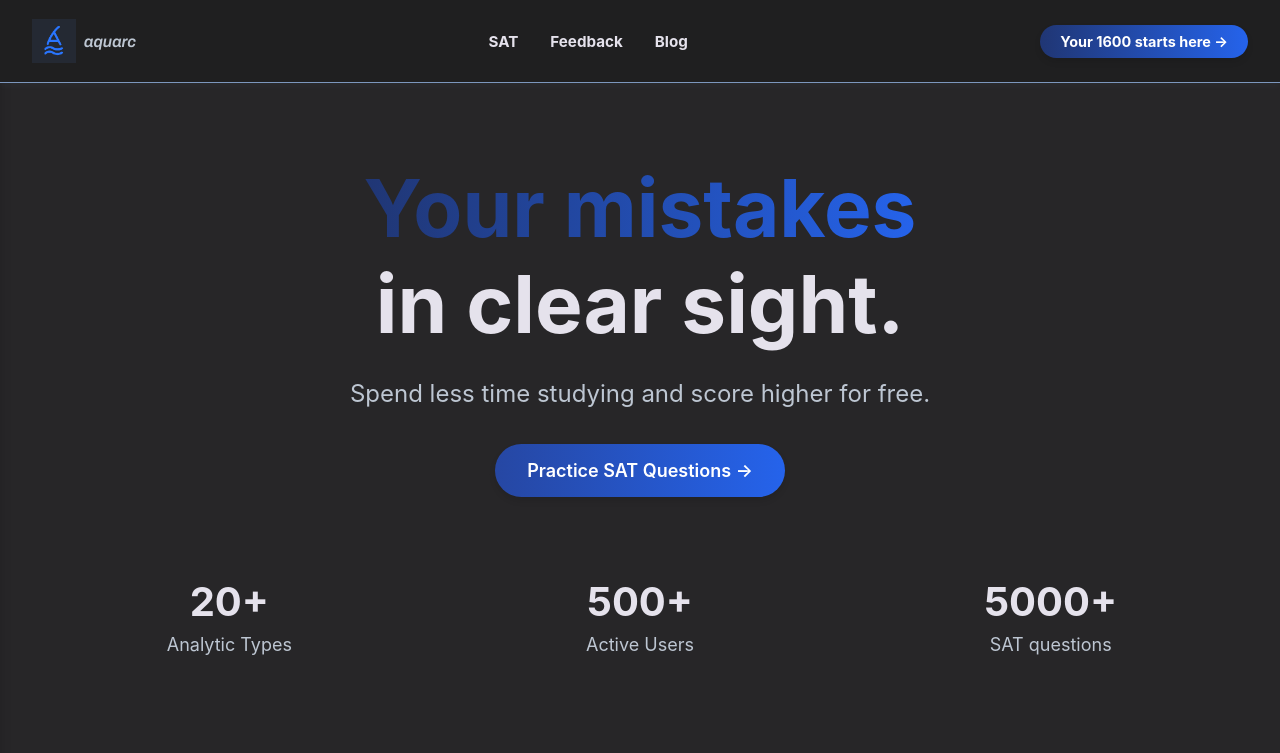
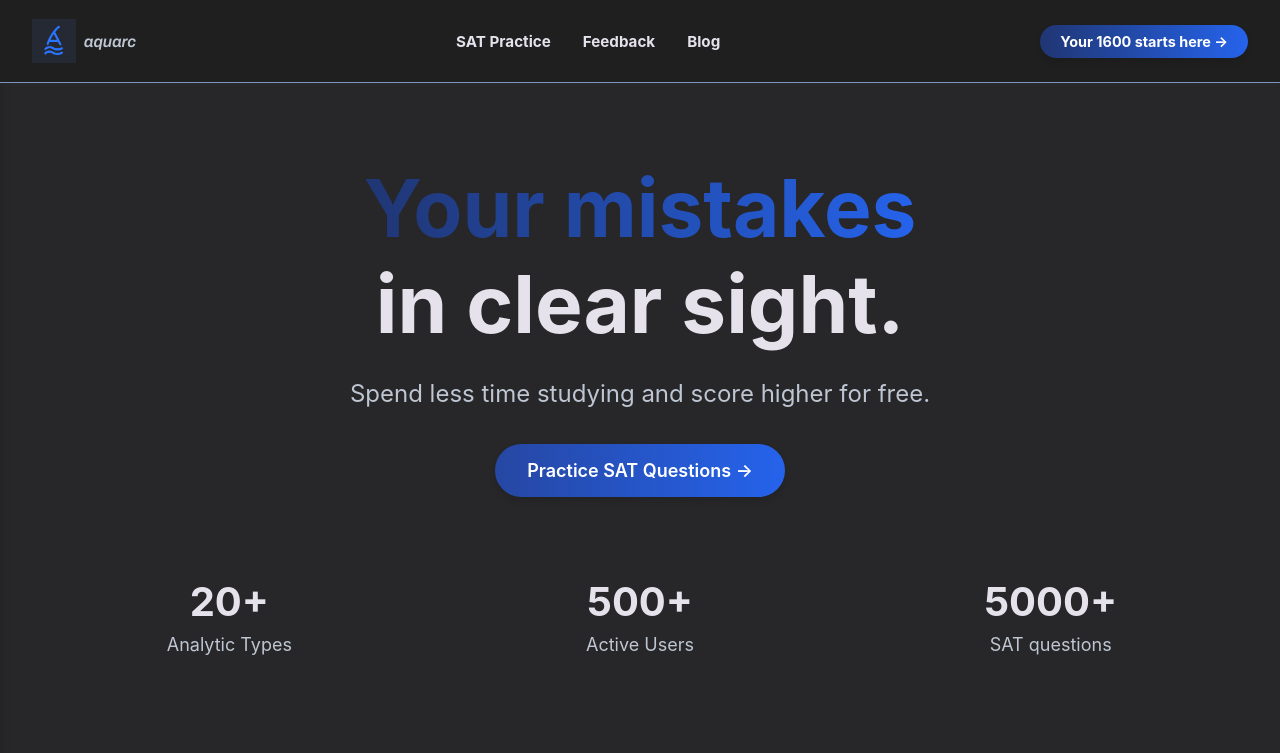
Before and after one commit to aquarc/webstack-v2, a React (Create React App) app in the folder frontend/: page / in a window 1280 px wide. Shown: the top 753 px of the page. Built offline with nearby package versions, Linux system fonts and the light colour scheme; no server answers.

Commit message:
drawer matches color scheme

```diff
--- a/frontend/src/Components/NavBar.css
+++ b/frontend/src/Components/NavBar.css
@@ -100,7 +100,7 @@
   left: 0;
   width: 100%;
   height: calc(100vh - 72px);
-  background: white;
+  background: #272628;
   transition: transform 0.3s ease-in-out;
   z-index: 998;
   padding: 2rem;
@@ -108,6 +108,12 @@
   display: flex;
   flex-direction: column;
   box-shadow: 2px 0 10px rgba(0, 0, 0, 0.1);
+}
+
+.mobile-drawer .link {
+  font-size: 1.5rem;
+  padding: 1rem 0;
+  display: block;
 }
 
 .mobile-drawer.open {
@@ -120,9 +126,10 @@
 
 .mobile-link {
   text-decoration: none;
-  color: #e5e2ec;
+  color: hsl(258, 21%, 91%);
   font-size: 1.2rem;
   font-weight: bold;
+
   padding: 0.5rem 0;
   width: 100%;
 }
--- a/frontend/src/Components/NavBar.jsx
+++ b/frontend/src/Components/NavBar.jsx
@@ -34,7 +34,7 @@ const Navbar = () => {
         </div>
 
         <div className="nav-links">
-          <Link to="/sat" className="link">SAT</Link>
+          <Link to="/sat" className="link">SAT Practice</Link>
           {/*<a href="https://aquarc.beehiiv.com" className="link">Newsletter</a>*/}
           <Link to="/feedback" className="link">Feedback</Link>
           <Link to="/feedback" className="link">Blog</Link>
@@ -56,7 +56,7 @@ const Navbar = () => {
       {/* Mobile drawer - add SAT page check */}
       <div className={`mobile-drawer ${isMenuOpen ? 'open' : 'closed'}`}>
         <div className="mobile-link-container">
-          <Link to="/sat" className="link">SAT</Link>
+          <Link to="/sat" className="link">SAT Practice </Link>
           {/*<a href="https://aquarc.beehiiv.com" className="link">Newsletter</a>*/}
           <Link to="/feedback" className="link">Feedback</Link>
           <Link to="/feedback" className="link">Blog</Link>
```
